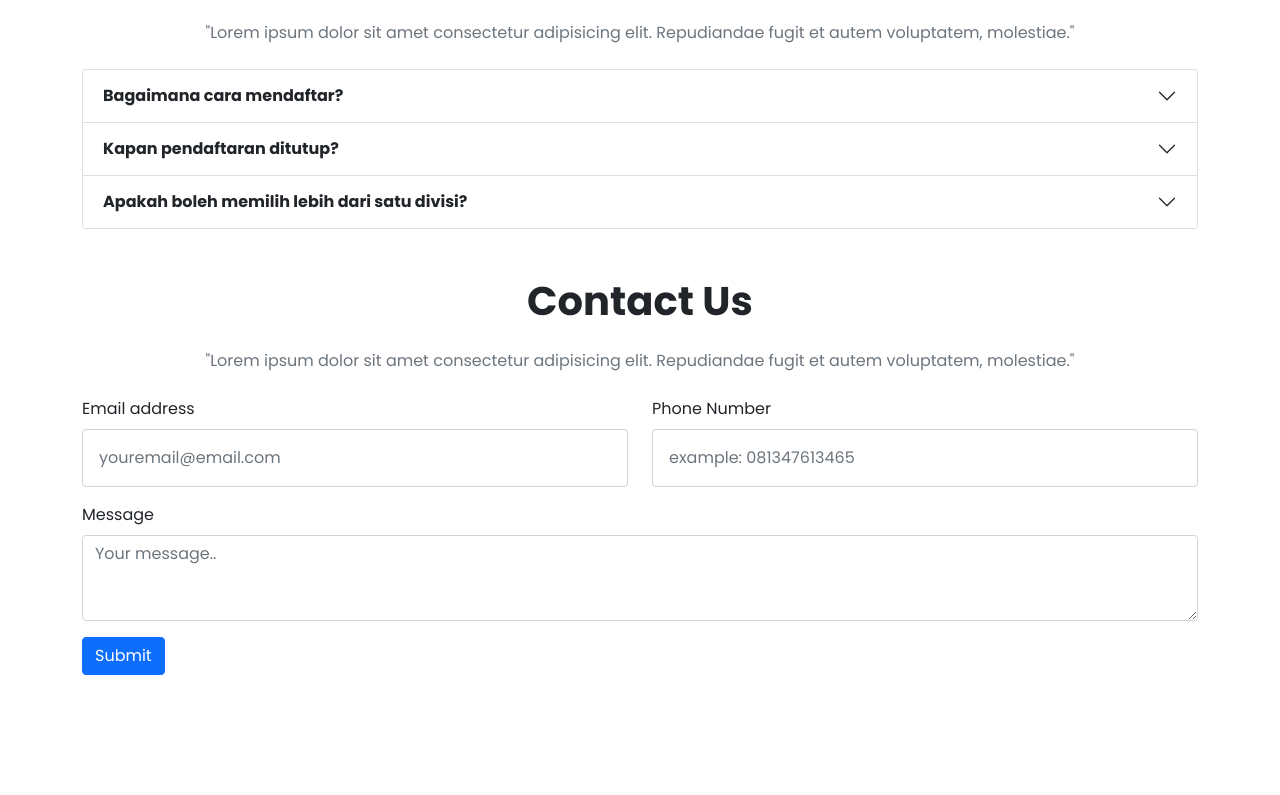
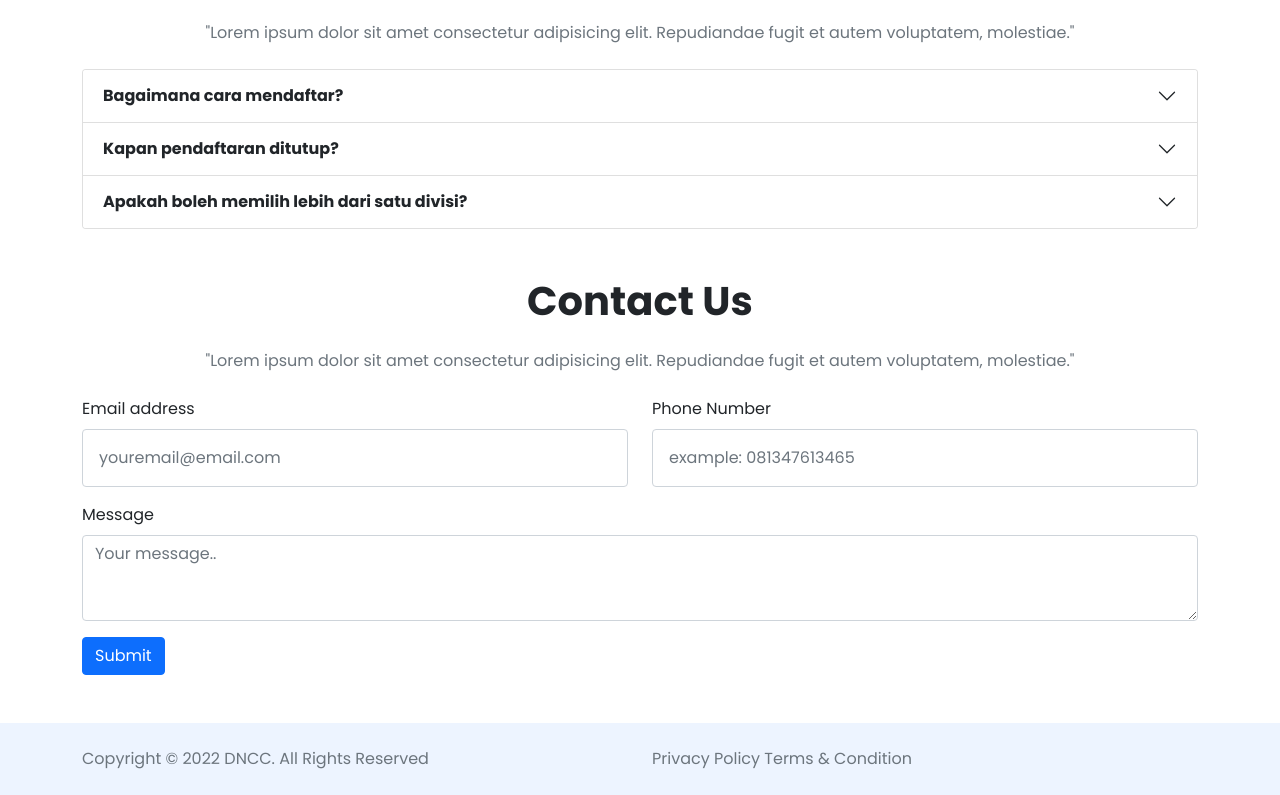
Before and after one commit to taliyameyswara/btng2023-project, a plain HTML site: page index.html in a window 1280 px wide. Shown: the part 2939-3734 px from the top of the page. Before the commit the page ends 3662 px from the top, so only its background shows below. Drawn offline with nearby package versions, Linux system fonts and the light colour scheme.

Commit message:
🐬feat: footer

```diff
--- a/index.html
+++ b/index.html
@@ -31,7 +31,7 @@
     <!-- CSS -->
     <link rel="stylesheet" href="./assets/css/style.css" />
   </head>
-  <body class="mb-5">
+  <body>
     <!-- Navbar Start -->
     <nav
       class="navbar navbar-expand-lg navbar-light bg-white shadow-sm sticky-top"
@@ -596,6 +596,17 @@
     </section>
     <!-- Contact Section End -->
 
+    <footer class="mt-auto py-4 bg-light">
+      <div class="container">
+        <div class="row">
+          <div class="text-muted col-6">
+            Copyright © 2022 DNCC. All Rights Reserved
+          </div>
+          <div class="text-muted col-6">Privacy Policy Terms & Condition</div>
+        </div>
+      </div>
+    </footer>
+
     <!-- Bootstrap JS -->
     <script
       src="https://cdn.jsdelivr.net/npm/bootstrap@5.0.2/dist/js/bootstrap.bundle.min.js"
```
